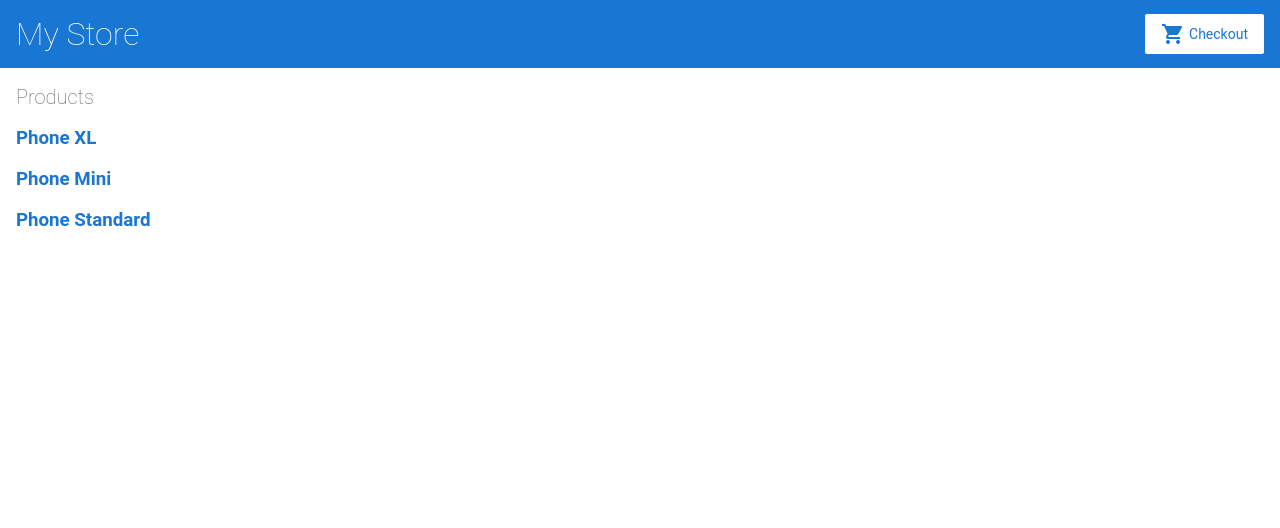
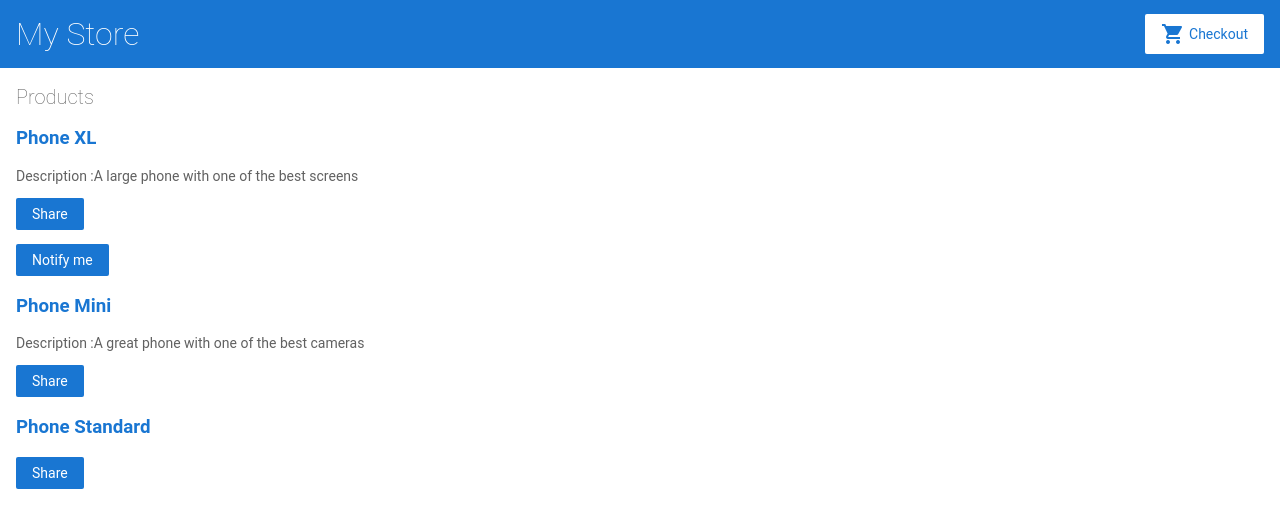
Before and after one commit to Faizan142/angular-iyubqs-gbbrzk, an Angular app: page / in a window 1280 px wide. Shown: the top 528 px of the page. Built offline with nearby package versions, Linux system fonts and the light colour scheme.

Commit message:
1 file modified

```diff
--- a/src/app/product-list/product-list.component.html
+++ b/src/app/product-list/product-list.component.html
@@ -8,9 +8,9 @@
 {{product.name}}
 </a>
 </h3>
-</div>
 
-<!-- <p *ngIf="product.description">
+
+<p *ngIf="product.description">
   Description :{{product.description}}
 </p>
 
@@ -20,4 +20,6 @@
 <app-product-alerts
 [product] ="product"
 (notify)="onNotify()">
-</app-product-alerts> -->
+</app-product-alerts>
+
+</div>
```
